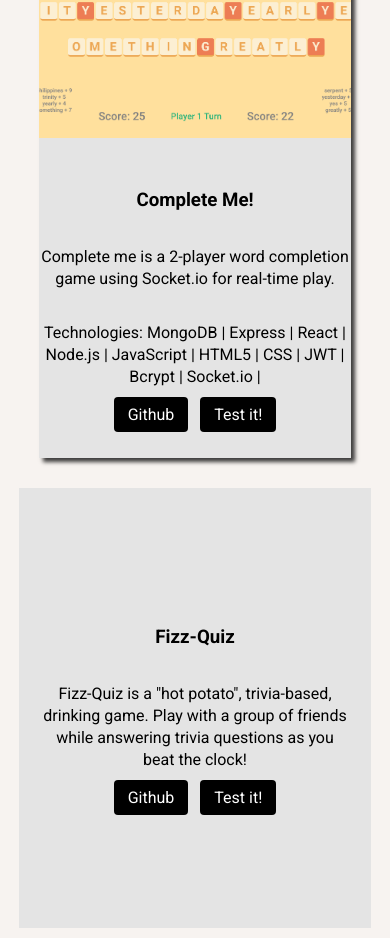
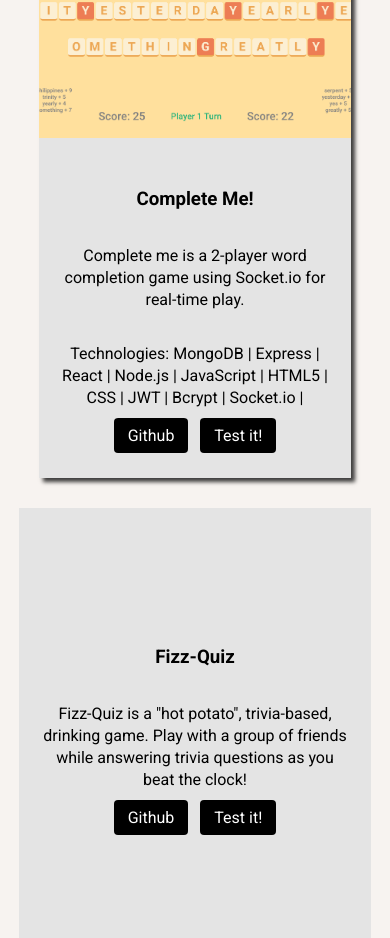
Before and after one commit to helloryantg/ryan-portfolio, a plain HTML site: page index.html in a window 390 px wide. Shown: the part 1360-2298 px from the top of the page. Drawn offline with Linux system fonts and the light colour scheme.

Commit message:
fix padding

```diff
--- a/index.css
+++ b/index.css
@@ -335,11 +335,10 @@ nav, footer {
     }
     #complete-me-project {
         height: 300px;
-        width: 100%;
+        width: 90%;
         display: flex;
         flex-direction: column;
         justify-content: center;
         align-items: center;
-        padding: 10px;
     }
 }
```
